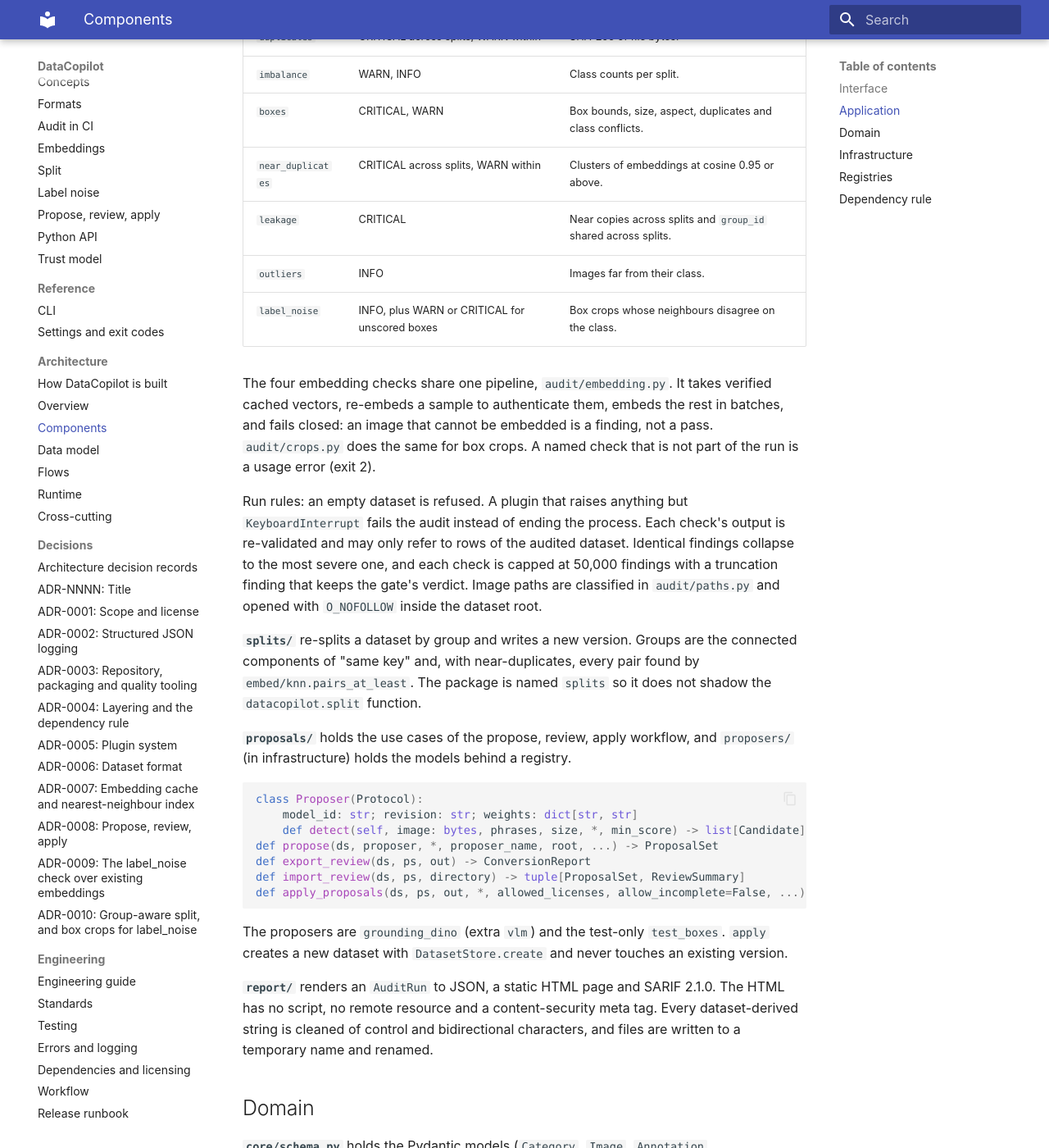
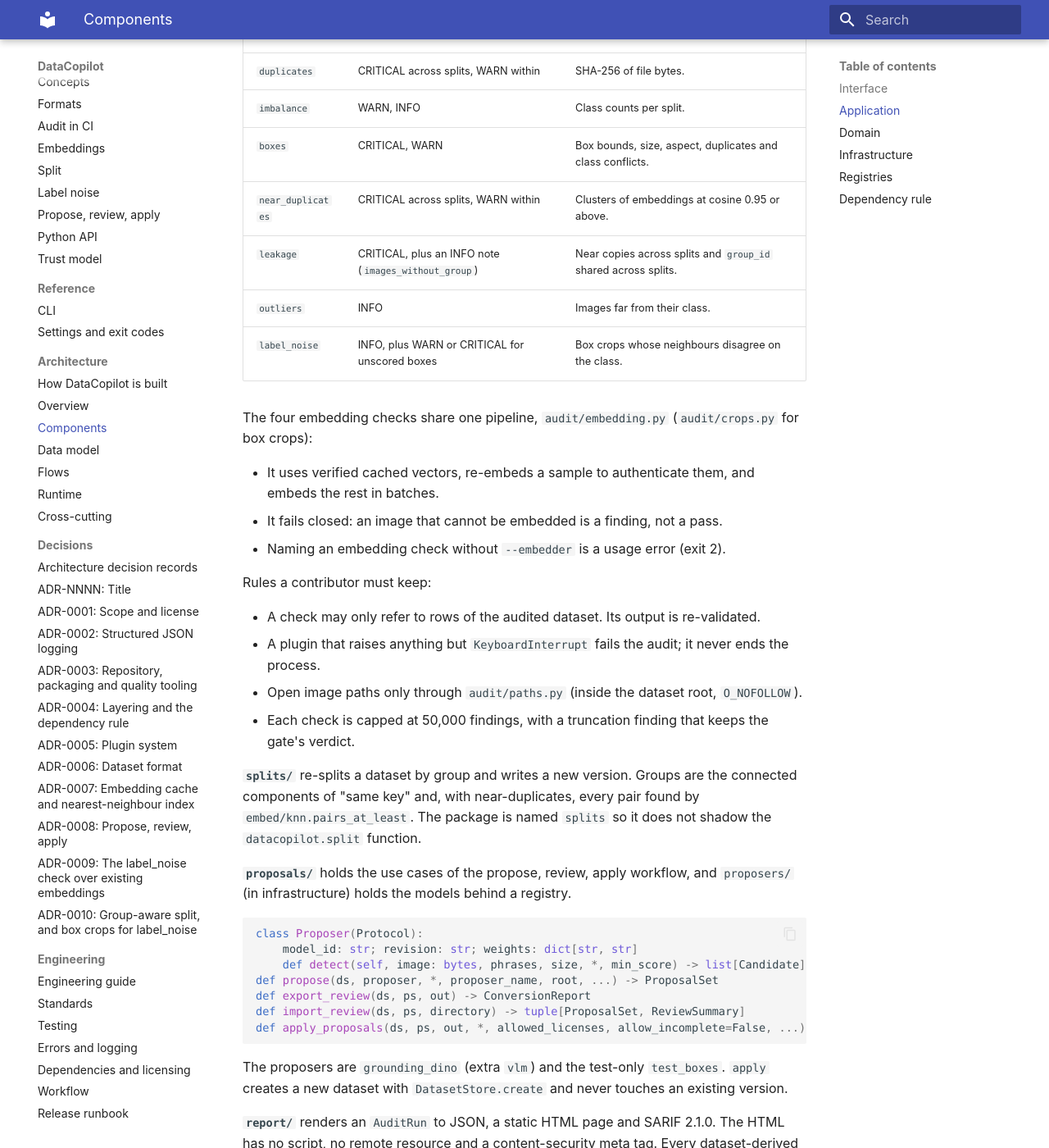
Before and after one commit to B4teShai/DataCopilot, an MkDocs documentation site: the page built from docs/architecture/02-components.md, in a window 1280 px wide and 1400 px high, scrolled down 2158 px. Shown: the whole window at 82% size. Built offline with MkDocs 1.6.1 and Material for MkDocs 9.7.7, drawn with Linux system fonts in a browser that asks for light colours; some of the changed text lies outside the part shown.

Commit message:
docs: replace dense paragraphs with short lists, trim the data model
- components: leakage also emits an INFO note; the layer sentence is two
  sentences; the audit pipeline and run rules become short bullets.
- audit-ci, proposals: conditions that stop a gate or refuse a review
  file are lists.
- data model: field-by-field repeats of the glossary and code removed
  (about 2,330 to 1,960 words); invariants 1-15 and anchors unchanged.

```diff
--- a/docs/architecture/02-components.md
+++ b/docs/architecture/02-components.md
@@ -60,20 +62,22 @@ def gate_failed(run: AuditRun, fail_on) -> bool   # True means exit code 1
 | `imbalance` | WARN, INFO | Class counts per split. |
 | `boxes` | CRITICAL, WARN | Box bounds, size, aspect, duplicates and class conflicts. |
 | `near_duplicates` | CRITICAL across splits, WARN within | Clusters of embeddings at cosine 0.95 or above. |
-| `leakage` | CRITICAL | Near copies across splits and `group_id` shared across splits. |
+| `leakage` | CRITICAL, plus an INFO note (`images_without_group`) | Near copies across splits and `group_id` shared across splits. |
 | `outliers` | INFO | Images far from their class. |
 | `label_noise` | INFO, plus WARN or CRITICAL for unscored boxes | Box crops whose neighbours disagree on the class. |
 
-The four embedding checks share one pipeline, `audit/embedding.py`. It takes verified cached vectors,
-re-embeds a sample to authenticate them, embeds the rest in batches, and fails closed: an image that
-cannot be embedded is a finding, not a pass. `audit/crops.py` does the same for box crops. A named
-check that is not part of the run is a usage error (exit 2).
+The four embedding checks share one pipeline, `audit/embedding.py` (`audit/crops.py` for box crops):
 
-Run rules: an empty dataset is refused. A plugin that raises anything but `KeyboardInterrupt` fails the
-audit instead of ending the process. Each check's output is re-validated and may only refer to rows of
-the audited dataset. Identical findings collapse to the most severe one, and each check is capped at
-50,000 findings with a truncation finding that keeps the gate's verdict. Image paths are classified in
-`audit/paths.py` and opened with `O_NOFOLLOW` inside the dataset root.
+- It uses verified cached vectors, re-embeds a sample to authenticate them, and embeds the rest in batches.
+- It fails closed: an image that cannot be embedded is a finding, not a pass.
+- Naming an embedding check without `--embedder` is a usage error (exit 2).
+
+Rules a contributor must keep:
+
+- A check may only refer to rows of the audited dataset. Its output is re-validated.
+- A plugin that raises anything but `KeyboardInterrupt` fails the audit; it never ends the process.
+- Open image paths only through `audit/paths.py` (inside the dataset root, `O_NOFOLLOW`).
+- Each check is capped at 50,000 findings, with a truncation finding that keeps the gate's verdict.
 
 **`splits/`** re-splits a dataset by group and writes a new version. Groups are the connected
 components of "same key" and, with near-duplicates, every pair found by `embed/knn.pairs_at_least`.
```
Also changed, not shown: other parts of docs/architecture/02-components.md (+3 -1 lines), docs/architecture/03-data-model.md (+50 -93 lines), docs/guide/audit-ci.md (+5 -3 lines), docs/guide/proposals.md (+7 -3 lines).
